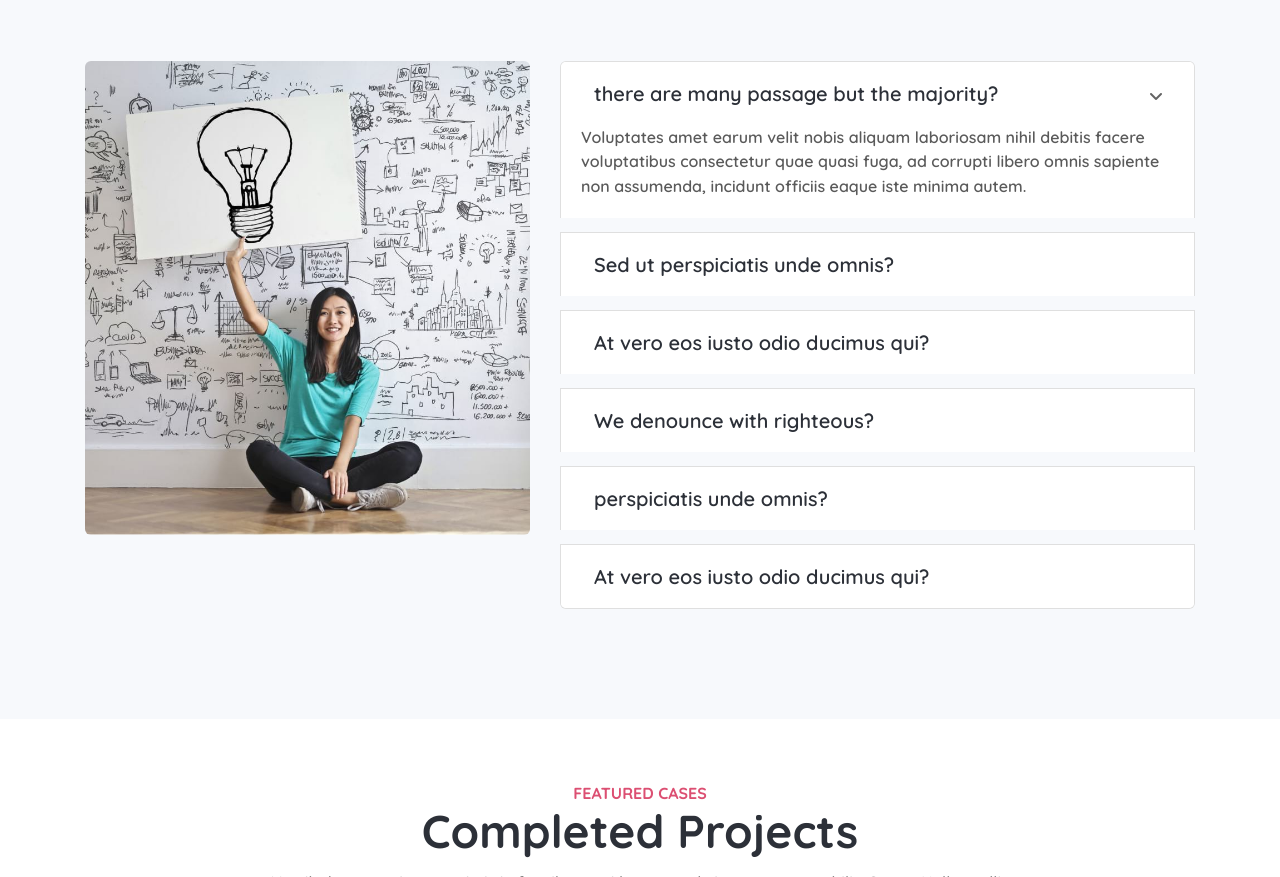
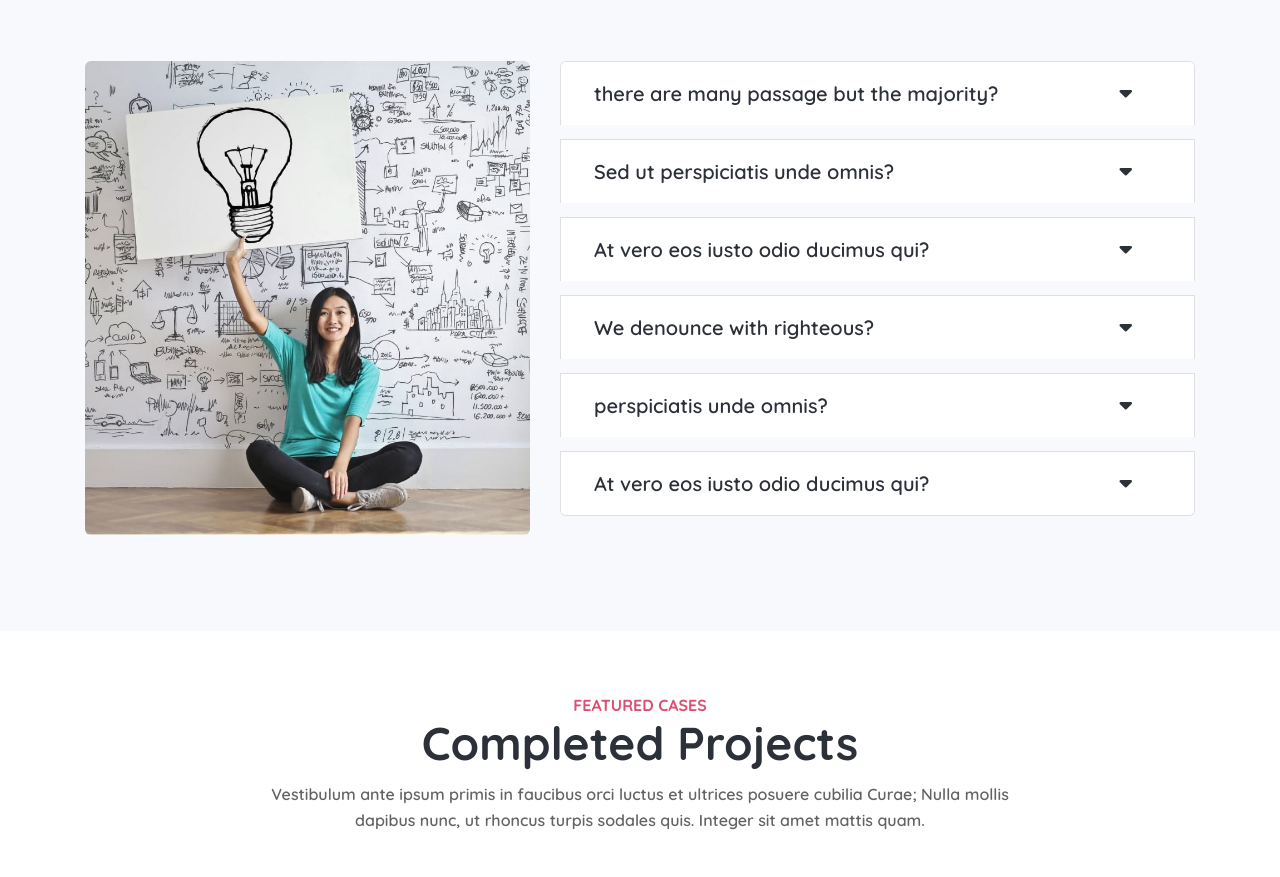
Before and after one commit to baobeo894/ProjectBootstrap, a plain HTML site: page index.html in a window 1280 px wide. Shown: the part 1518-2395 px from the top of the page. Drawn offline with nearby package versions, Linux system fonts and the light colour scheme; files whose address does not match are found by name.

Commit message:
bai tap BS

```diff
--- a/css/style.css
+++ b/css/style.css
@@ -198,23 +198,53 @@ img.img-curve:hover{
     transform: translateY(-10px);
 }
 
+#accordionExample .card-header button {
+    position: relative;
+}
 
-.w3l-faq-block .w3l-faq i{
+#accordionExample .card-header button::before {
+    font-family: 'Font Awesome 6 Free';
+    font-weight: 900;
+    content: '\f0d7';
     position: absolute;
-    transform: translate(-6px, 0);
+    top: 15%;
+    right: 10%;
+    transform: rotate(0deg);
+    transition: all 0.3s;
+}
+
+#accordionExample .card-header button:focus::before {
+    transform: rotate(180deg);
+}
+
+
+
+
+
+
+
+/* #accordionExample .card .card-header {
+    position: relative;
+} */
+
+
+/* #accordionExample .card .card-header i{
+    position: absolute;
     margin-top: 16px;
     right: 25px;
     top: 10px;
-}
+    transform: rotate(0deg);
+} */
 
-.w3l-faq-block .w3l-faq i::before{
+/* #faq #accordionExample .card .card-header:focus i {
+    transform: rotate(-180deg);
+    color: red;
+} */
 
-    transform: translate(2px, 0) rotate(45deg);
-}
+/* .card:focus i{
+    transform: rotate(-180deg);
+} */
 
-.w3l-faq-block .w3l-faq i::after{
-    transform: translate(-2px, 0) rotate(-45deg);
-}
 
 .card .btn-link{
     text-decoration: none;
--- a/index.html
+++ b/index.html
@@ -182,7 +182,6 @@
                         <div class="accordion" id="accordionExample">
                             <div class="card">
                               <div class="card-header" id="headingOne">
-                                <i class="fa-solid fa-angle-down"></i>
                                 <h2 class="mb-0">
                                   <button class="btn btn-link btn-block text-left" type="button" data-toggle="collapse" data-target="#collapseOne" aria-expanded="true" aria-controls="collapseOne">
                                     there are many passage but the majority?
@@ -190,7 +189,7 @@
                                 </h2>
                               </div>
 
-                              <div id="collapseOne" class="collapse show" aria-labelledby="headingOne" data-parent="#accordionExample">
+                              <div id="collapseOne" class="collapse" aria-labelledby="headingOne" data-parent="#accordionExample">
                                 <div class="card-body">
                                     Voluptates amet earum velit nobis aliquam
                                     laboriosam nihil debitis facere voluptatibus consectetur quae quasi fuga, ad corrupti libero omnis sapiente
```
